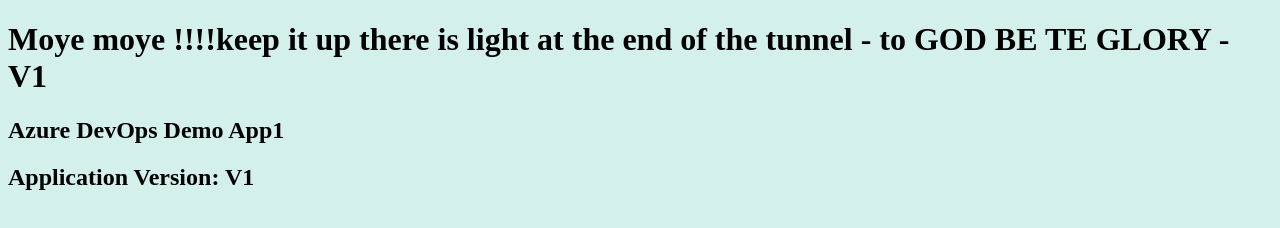
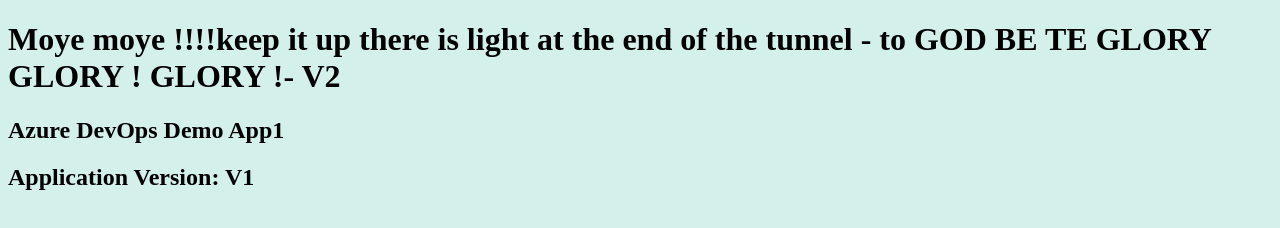
Before and after one commit to yamisoto/cicd-19, a plain HTML site: page Git-Repository-files/index.html in a window 1280 px wide. Drawn offline with Linux system fonts and the light colour scheme.

Commit message:
v2 commit

```diff
--- a/Git-Repository-files/index.html
+++ b/Git-Repository-files/index.html
@@ -1,7 +1,7 @@
 <!DOCTYPE html>
 <html>
    <body style="background-color:rgb(212, 240, 234);">
-      <h1>Moye  moye !!!!keep it up there is light at the end of the tunnel - to GOD BE TE GLORY - V1</h1>
+      <h1>Moye  moye !!!!keep it up there is light at the end of the tunnel - to GOD BE TE GLORY GLORY ! GLORY !- V2</h1>
       <h2>Azure DevOps Demo App1</h2>
       <h2>Application Version: V1</h2>
    </body>
```
